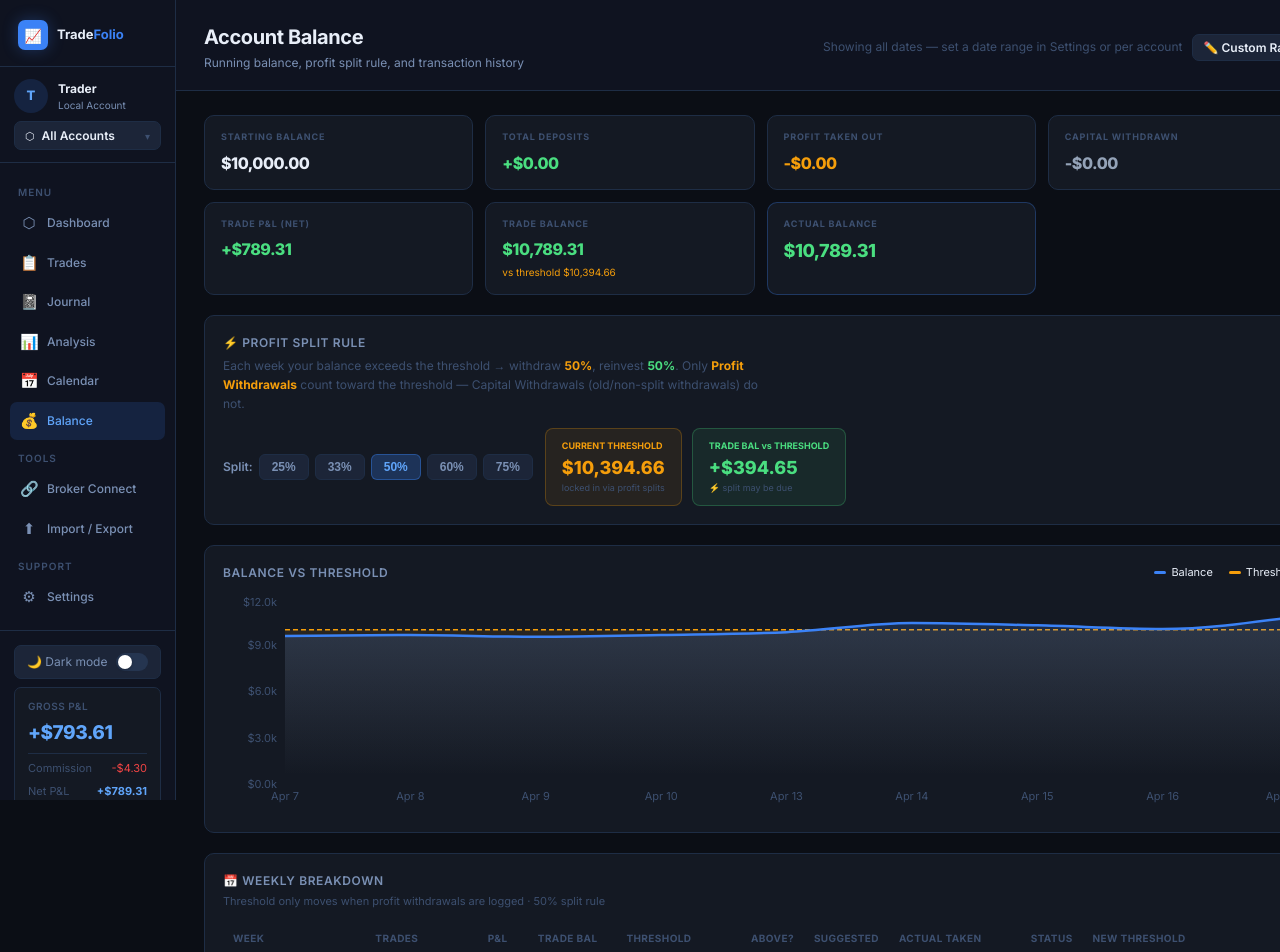
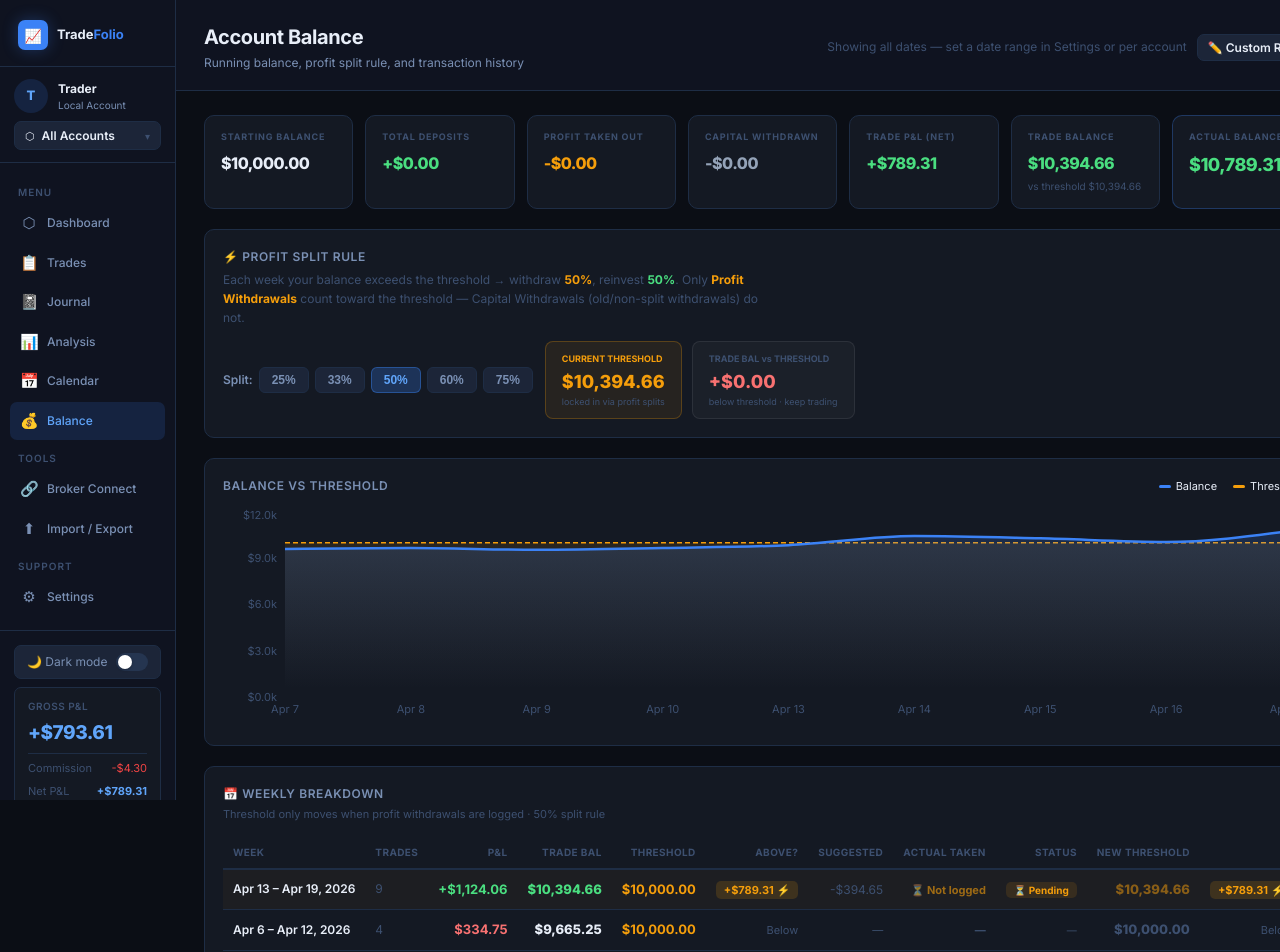
Before and after one commit to saharanharsh15-PRO/ForexJournal, a React (Create React App) app: page /#/balance in a window 1280 px wide. Shown: the top 952 px of the page. Built offline with nearby package versions, Linux system fonts and the light colour scheme.

Commit message:
Update BalancePage.js

```diff
--- a/src/pages/BalancePage.js
+++ b/src/pages/BalancePage.js
@@ -149,7 +149,7 @@ export default function BalancePage() {
         tradePnl:w.tradePnl, deposits:w.deposits,
         withdrawals:w.withdrawals, profitWithdrawals:actualWithdraw,
         startBal:w.startBalance, endBal:w.endBalance,
-        tradeOnlyBal: didWithdraw ? newThreshold : tradeOnlyBal, // use post-withdrawal value
+        tradeOnlyBal: splitDue ? newThreshold : tradeOnlyBal,
         threshold, aboveThresh, splitDue,
         suggestedWithdraw, suggestedKeep,
         actualWithdraw, didWithdraw,
@@ -157,9 +157,10 @@ export default function BalancePage() {
         tradeCount:w.rows.filter(r=>r.isTrade).length,
       };
 
-      if (didWithdraw) {
+      // Always carry forward threshold when above it — actual withdrawal or formula
+      if (splitDue) {
         threshold    = newThreshold;
-        tradeOnlyBal = newTradeOnlyBal;
+        tradeOnlyBal = newThreshold;
       }
       return result;
     });
@@ -252,7 +253,7 @@ export default function BalancePage() {
       <div className="page-body">
 
         {/* Summary cards */}
-        <div className="balance-stat-grid">
+        <div style={{display:'grid',gridTemplateColumns:'repeat(7,1fr)',gap:12,marginBottom:20}}>
           {[
             {label:'STARTING BALANCE',  val:fmtA(startingBalance),     color:'var(--text-primary)'},
             {label:'TOTAL DEPOSITS',    val:'+'+fmtA(totalDeposits),    color:'#4ade80'},
@@ -451,9 +452,9 @@ export default function BalancePage() {
                             ? <span style={{background:'rgba(74,222,128,.12)',color:'#4ade80',borderRadius:5,padding:'2px 8px',fontSize:10,fontWeight:700}}>✓ Done</span>
                             : <span style={{background:'rgba(245,158,11,.12)',color:'#f59e0b',borderRadius:5,padding:'2px 8px',fontSize:10,fontWeight:700}}>⏳ Pending</span>}
                       </td>
-                      {/* New threshold — only changes when withdrawal is logged */}
-                      <td style={{padding:'10px 10px',textAlign:'right',fontWeight:800,color:w.didWithdraw?'#f59e0b':'var(--text-muted)',whiteSpace:'nowrap'}}>
-                        {w.didWithdraw ? fmtA(w.newThreshold) : fmtA(w.threshold)}
+                      {/* New threshold — shows for any above-threshold week */}
+                      <td style={{padding:'10px 10px',textAlign:'right',fontWeight:800,color:w.didWithdraw?'#f59e0b':w.splitDue?'rgba(245,158,11,0.5)':'var(--text-muted)',whiteSpace:'nowrap'}}>
+                        {w.splitDue ? fmtA(w.newThreshold) : fmtA(w.threshold)}
                       </td>
                       <td style={{padding:'10px 10px',textAlign:'right'}}>
                         {w.splitDue
```
